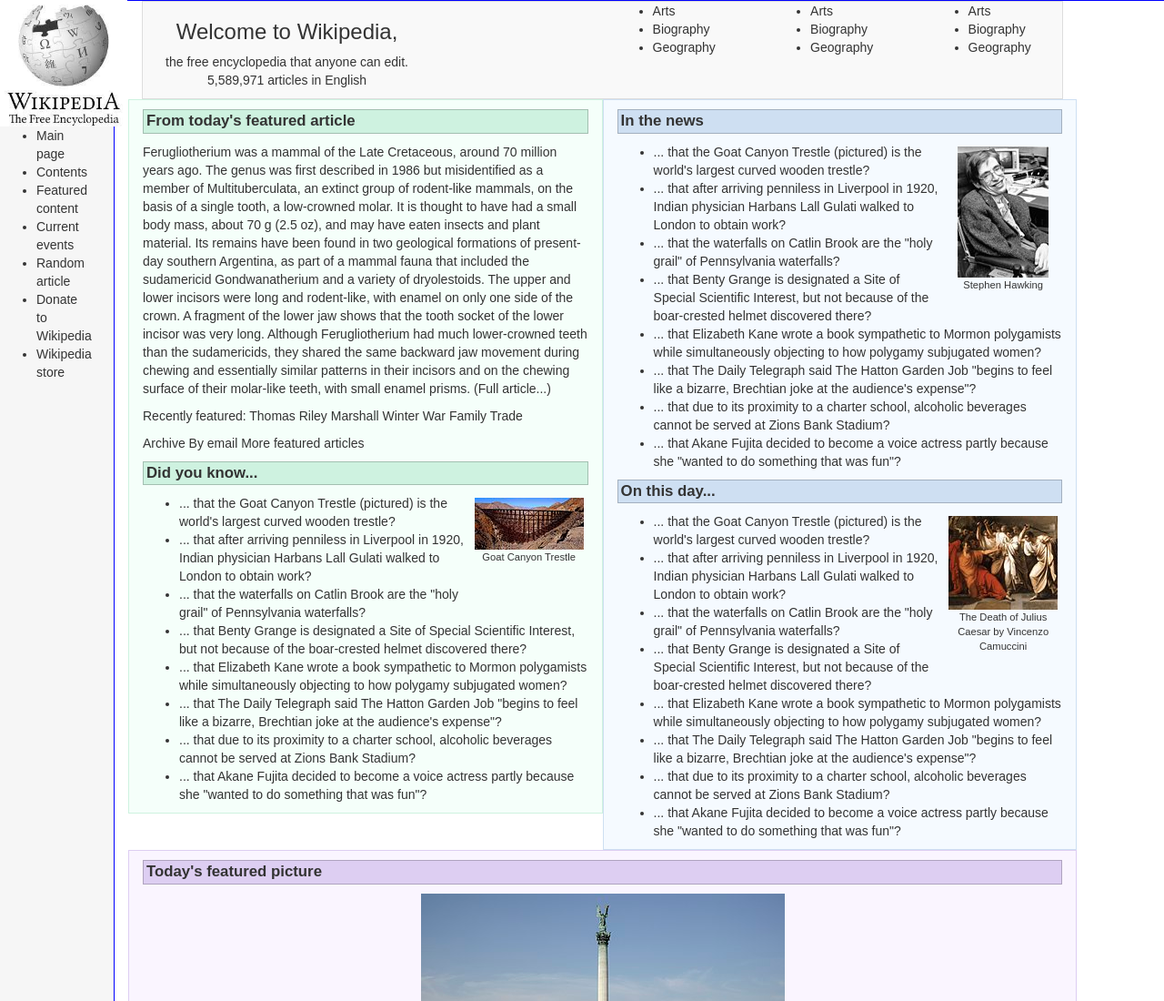
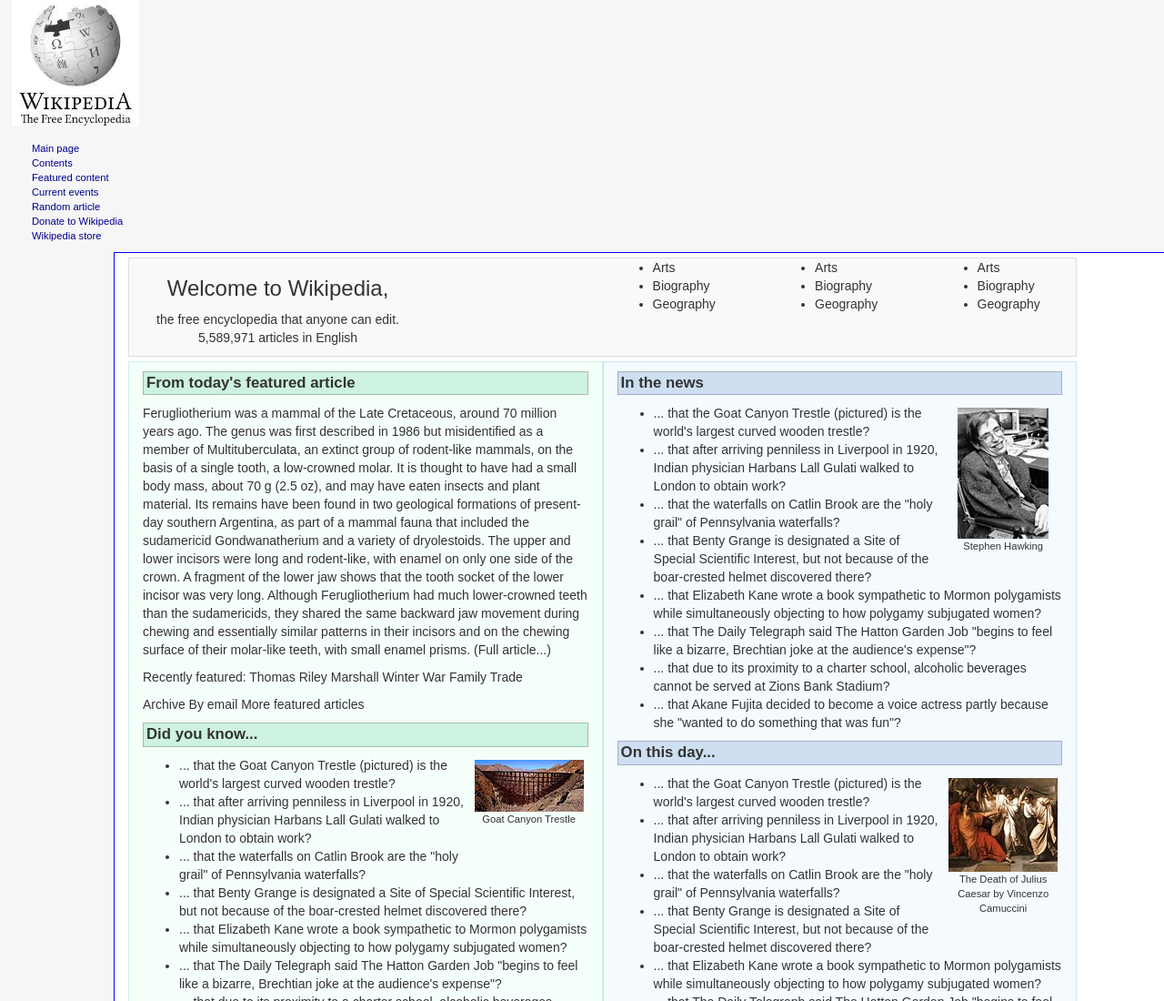
Before and after one commit to mattfmiller/wikipedia-rebuild, a plain HTML site: page index.html in a window 1280 px wide. Shown: the top 1100 px of the page at 91% size. Drawn offline with Linux system fonts and the light colour scheme.

Commit message:
add text formatting

```diff
--- a/css/styles.css
+++ b/css/styles.css
@@ -20,27 +20,28 @@ h4 {
   width: 100%;
   padding: 3px;
 }
-
+/*Gray Section*/
 .bg-danger {
   background-color: #f9f9f9;
-  border: 1px solid #ddd
+  border: 1px solid #ddd;
+  margin: 5px -15px;
 }
-
+/*Blue Section*/
 .bg-info {
   background-color: #f5faff;
   border: 1px solid #cedff2;
 }
-
+/*Green Section*/
 .bg-success {
   background-color: #f5fffa;
   border: 1px solid #cef2e0;
 }
-
+/*Purple Section*/
 .bg-warning {
   background-color: #faf5ff;
   border: 1px solid #ddcef2;
 }
-
+/*Blue Header*/
 .blue {
   border-color: #a3b0bf;
   background-color: #cedff2;
@@ -55,17 +56,34 @@ h4 {
   font-size: 11.2px;
   text-align: left;
 }
-
+/*Green Header*/
 .green {
   border-color: #a3bfb1;
   background-color: #cef2e0;
 }
-
+/*Purple Header*/
 .purple {
   border-color: #afa3bf;
   background-color: #ddcef2;
 }
+.sidebar {
+  width: 200px;
+  padding-left: 10px;
+  color: darkblue;
+  font-size: 11.2px;
+}
 
+.sidebar img {
+  display: block;
+  margin-left: auto;
+  margin-right: auto;
+}
+
+.sidebar ul {
+    list-style-type: none;
+}
+
+/*Photos Inside Blue Green Sections*/
 .thumbnail {
   float: right;
   text-align: center;
--- a/index.html
+++ b/index.html
@@ -9,8 +9,9 @@
   <body>
     <div class="row">
 <!-- This is the sidebar -->
-      <div class="col-md-1">
+      <div class="col-md-1 sidebar">
         <a href="#"> <img src="img/wiki-logo.jpeg" width=140px alt="wikipedia globe"></a>
+        <br>
         <ul>
           <li>Main page</li>
           <li>Contents</li>
```
